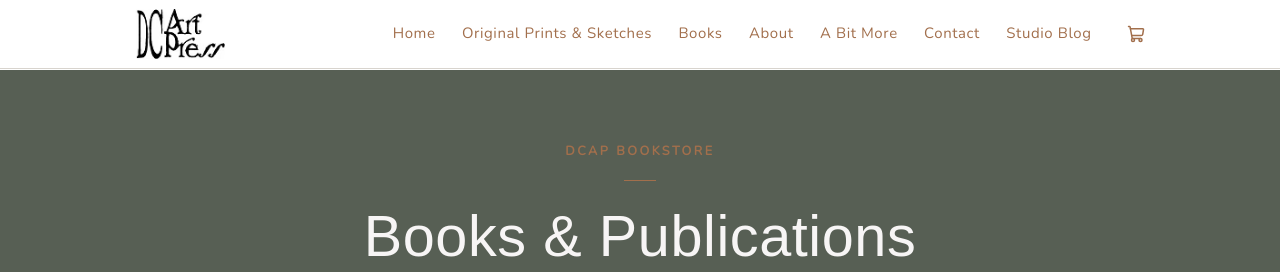
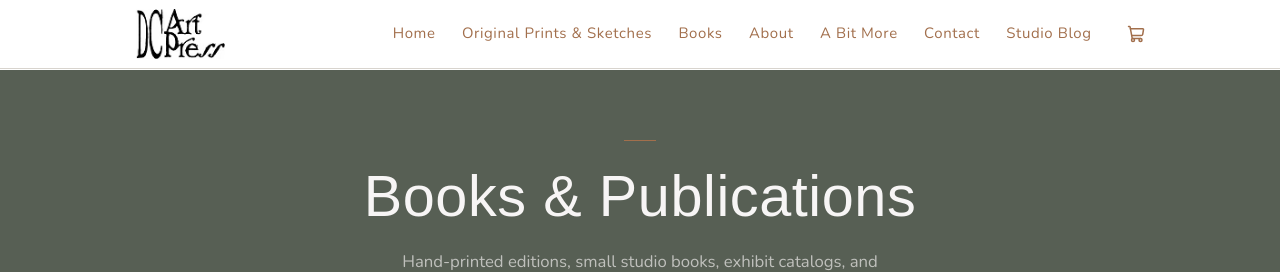
Before and after one commit to AppStudioPros/dc-art-press, a Next.js app: page /books in a window 1280 px wide. Shown: the top 272 px of the page. Built offline with nearby package versions, Linux system fonts and the light colour scheme; a web font is replaced by a local one.

Commit message:
Update app/books/page.tsx for Leon’s site review

```diff
--- a/app/books/page.tsx
+++ b/app/books/page.tsx
@@ -37,7 +37,7 @@ export default function BooksPage() {
 
   return (
     <>
-      <PageHero title="Books &amp; Publications" subtitle="Hand-printed editions, small studio books, exhibit catalogs, and commission booklets." accent="DCAP Bookstore" />
+      <PageHero title="Books &amp; Publications" subtitle="Hand-printed editions, small studio books, exhibit catalogs, and commission booklets." />
     <div className="page-wrap" style={{ padding: '3rem 2rem' }}>
 
       {/* Tab nav */}
```
